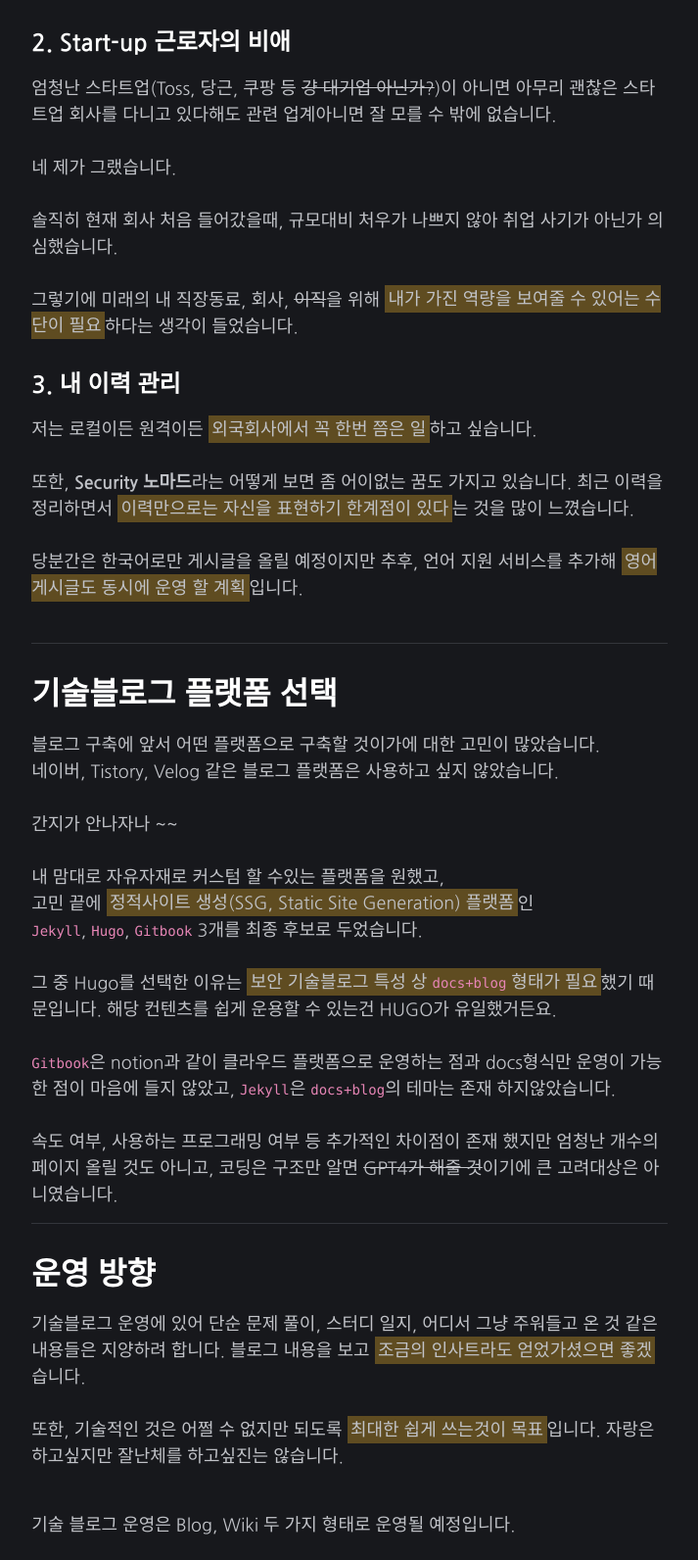
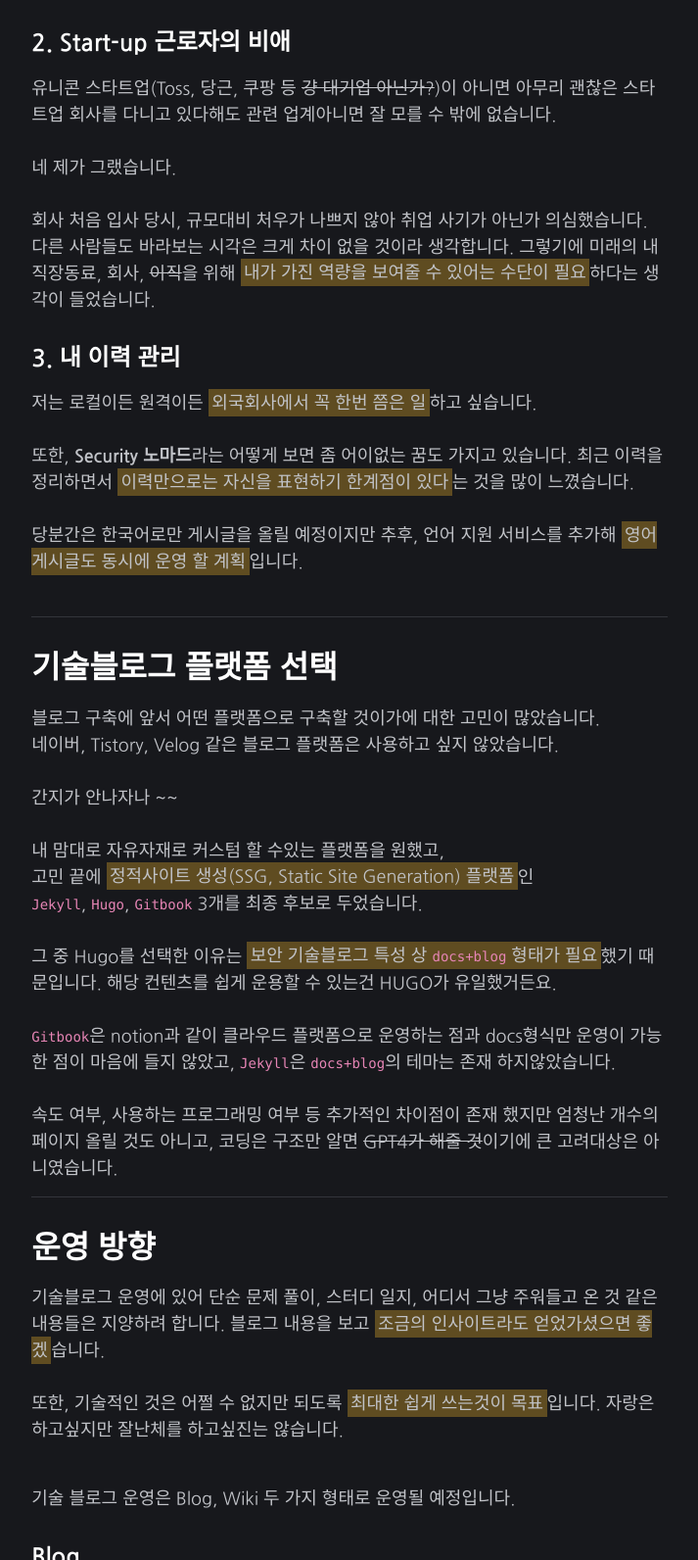
Before and after one commit to Insu-Cho/Insu-cho.github.io, a plain HTML site: page blog/blog-구축-썰/index.html in a window 1280 px wide. Shown: the part 1231-2823 px from the top of the page at 98% size, without its empty margins (283-996 px from the left). Drawn offline with Linux system fonts and the light colour scheme.

Commit message:
20240507

```diff
--- a/blog/blog-구축-썰/index.html
+++ b/blog/blog-구축-썰/index.html
@@ -331,9 +331,9 @@
 <p>현재 스타트업에서 <mark>차량 보안</mark>이라는 흔하지 않는 업무를 하고 있습니다.</br></br>
 한국에서 차량 보안을 다루는 곳도 얼마 없고 국내자료도 많은편이 아니기에 다른 블로그와 달리 <mark>기술블로그를 운영하는데 있어서 차별성을 두기 쉬울 것</mark>이라 판단했습니다.</p>
 <h4 id="2-start-up-근로자의-비애">2. Start-up 근로자의 비애</h4>
-<p>엄청난 스타트업(Toss, 당근, 쿠팡 등 <del>걍 대기업 아닌가?</del>)이 아니면 아무리 괜찮은 스타트업 회사를 다니고 있다해도 관련 업계아니면 잘 모를 수 밖에 없습니다.</br></br>
-네 제가 그랬습니다.</br></br>솔직히 현재 회사 처음 들어갔을때, 규모대비 처우가 나쁘지 않아 취업 사기가 아닌가 의심했습니다.</br></br>
-그렇기에 미래의 내 직장동료, 회사, <del>이직</del>을 위해 <mark>내가 가진 역량을 보여줄 수 있어는 수단이 필요</mark>하다는 생각이 들었습니다.</p>
+<p>유니콘 스타트업(Toss, 당근, 쿠팡 등 <del>걍 대기업 아닌가?</del>)이 아니면 아무리 괜찮은 스타트업 회사를 다니고 있다해도 관련 업계아니면 잘 모를 수 밖에 없습니다.</br></br>
+네 제가 그랬습니다.</br></br>회사 처음 입사 당시, 규모대비 처우가 나쁘지 않아 취업 사기가 아닌가 의심했습니다.
+다른 사람들도 바라보는 시각은 크게 차이 없을 것이라 생각합니다. 그렇기에 미래의 내 직장동료, 회사, <del>이직</del>을 위해 <mark>내가 가진 역량을 보여줄 수 있어는 수단이 필요</mark>하다는 생각이 들었습니다.</p>
 <h4 id="3-내-이력-관리">3. 내 이력 관리</h4>
 <p>저는 로컬이든 원격이든 <mark>외국회사에서 꼭 한번 쯤은 일</mark>하고 싶습니다.</br></br>
 또한, <strong>Security 노마드</strong>라는 어떻게 보면 좀 어이없는 꿈도 가지고 있습니다.
@@ -352,7 +352,7 @@
 속도 여부, 사용하는 프로그래밍 여부 등 추가적인 차이점이 존재 했지만 엄청난 개수의 페이지 올릴 것도 아니고, 코딩은 구조만 알면 <del>GPT4가 해줄 것</del>이기에 큰 고려대상은 아니였습니다.</p>
 <hr>
 <h2 id="운영-방향">운영 방향</h2>
-<p>기술블로그 운영에 있어 단순 문제 풀이, 스터디 일지, 어디서 그냥 주워들고 온 것 같은 내용들은 지양하려 합니다. 블로그 내용을 보고 <mark>조금의 인사트라도 얻었가셨으면 좋겠</mark>습니다.</br></br>
+<p>기술블로그 운영에 있어 단순 문제 풀이, 스터디 일지, 어디서 그냥 주워들고 온 것 같은 내용들은 지양하려 합니다. 블로그 내용을 보고 <mark>조금의 인사이트라도 얻었가셨으면 좋겠</mark>습니다.</br></br>
 또한, 기술적인 것은 어쩔 수 없지만 되도록 <mark>최대한 쉽게 쓰는것이 목표</mark>입니다. 자랑은 하고싶지만 잘난체를 하고싶진는 않습니다.</br></br></p>
 <p>기술 블로그 운영은 Blog, Wiki 두 가지 형태로 운영될 예정입니다.</p>
 <h4 id="blog">Blog</h4>
```
Also changed, not shown: search-index.json (+1 -1 lines).
